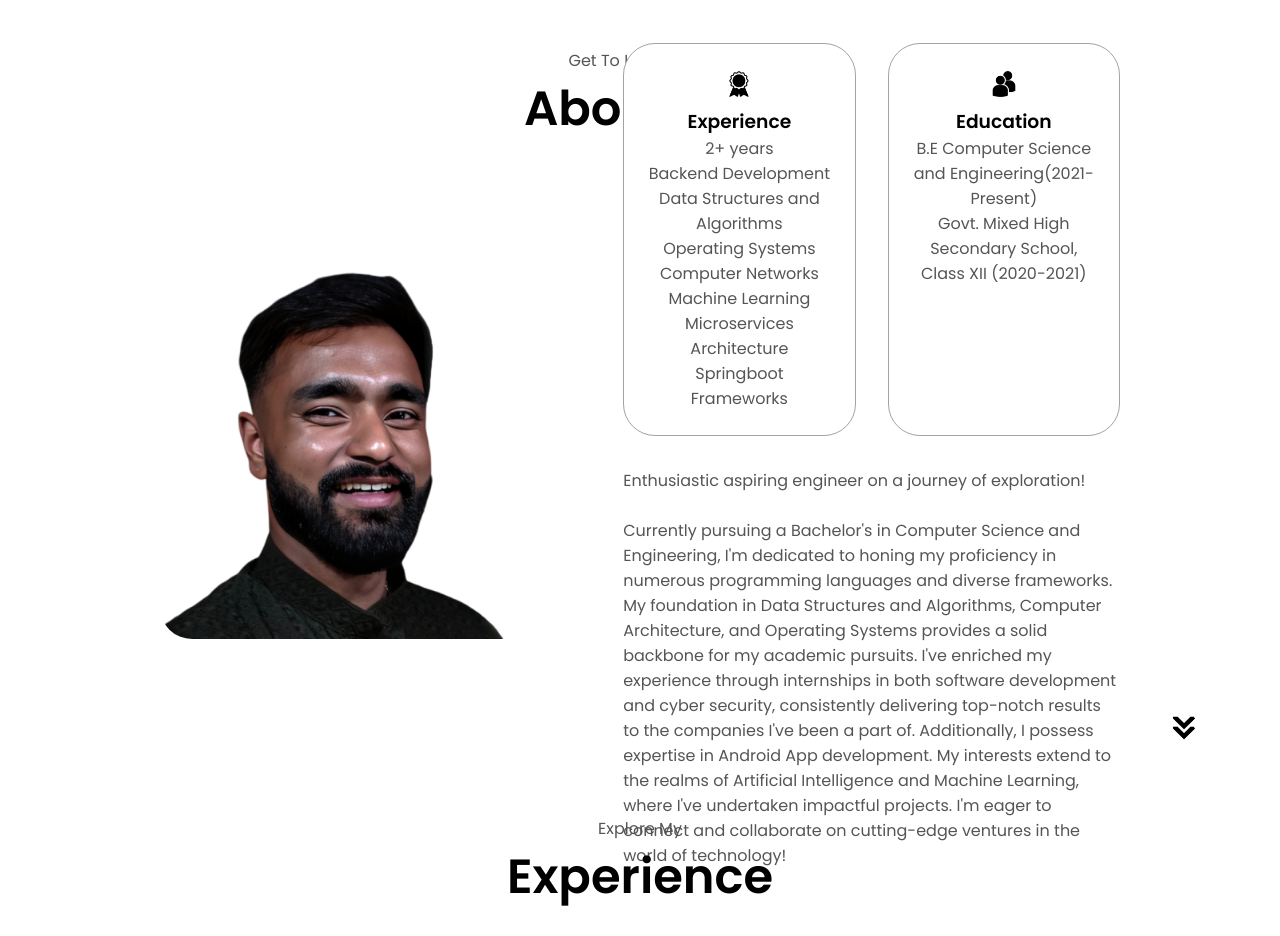
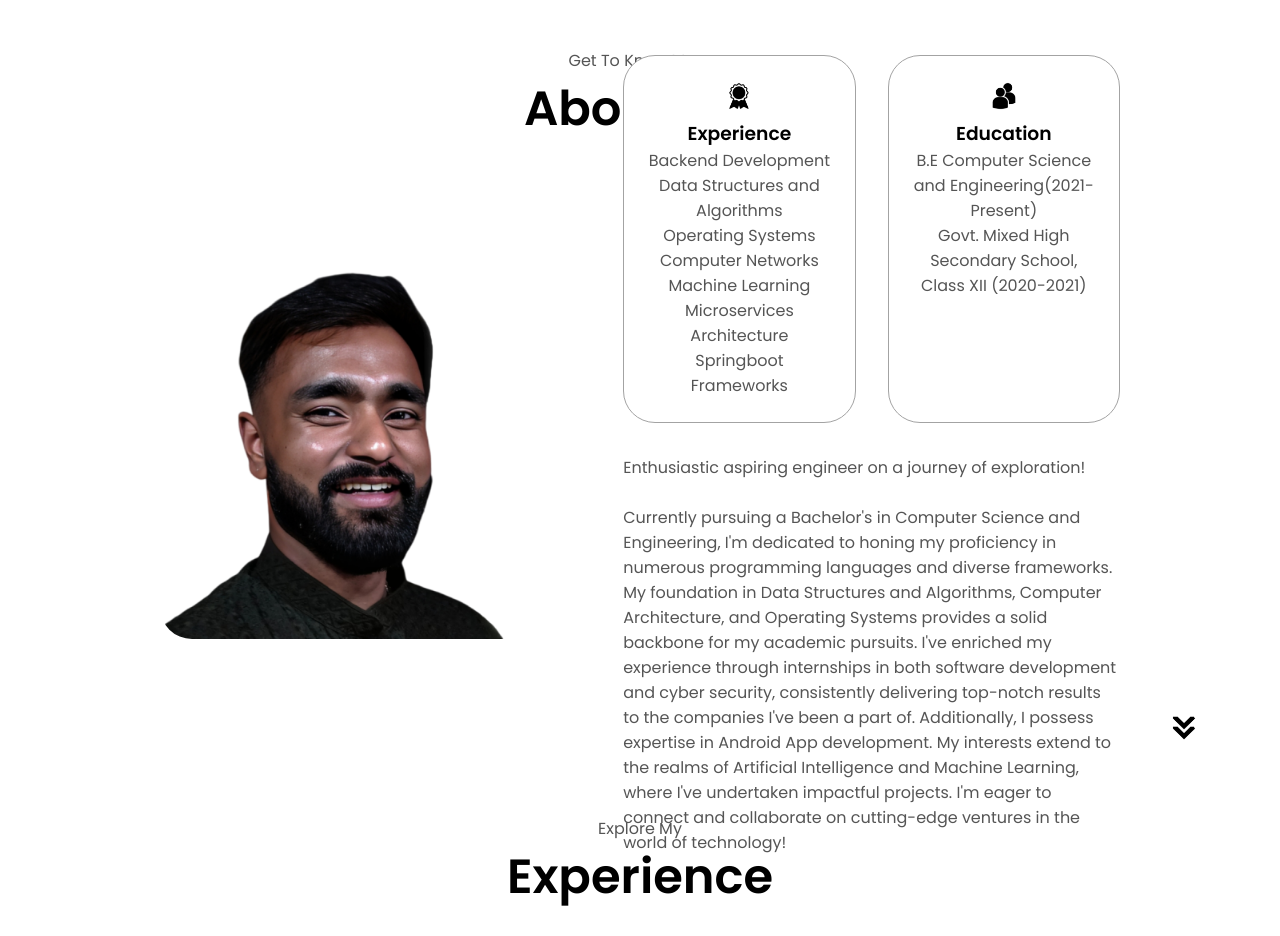
Before and after one commit to manikpandita23/ManikDevfolio, a website: page index.html in a window 1280 px wide. Shown: the part 880-1816 px from the top of the page. Drawn offline with Linux system fonts and the light colour scheme.

Commit message:
refactor: Added objects (beta)

```diff
--- a/index.html
+++ b/index.html
@@ -95,7 +95,7 @@
                 class="icon"
               />
               <h3>Experience</h3>
-              <p>2+ years <br />Backend Development<br />Data Structures and Algorithms <br />Operating Systems <br />Computer Networks <br />Machine Learning <br />Microservices Architecture
+              <p> Backend Development<br />Data Structures and Algorithms <br />Operating Systems <br />Computer Networks <br />Machine Learning <br />Microservices Architecture
               <br />Springboot Frameworks</p>
             </div>
             <div class="details-container">
```
